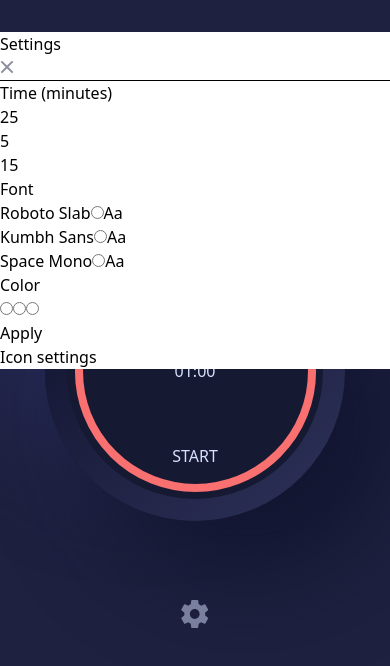
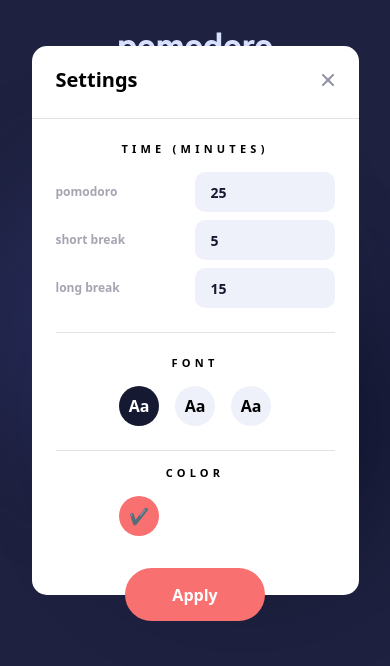
Before and after one commit to josemongedev/pomodoro-app, a React (Vite) app: page / in a window 390 px wide. Both pictures are taken after a click on the button 195 px from the left and 614 px from the top of the page. Shown: the top 666 px of the page. Built offline with nearby package versions, Linux system fonts and the light colour scheme.

Commit message:
Fixed styling on mobile screen size Fixed fonts line heights

```diff
--- /dev/null
+++ b/src/components/ColorRadio.css
@@ -0,0 +1,6 @@
+input:checked + .check-icon {
+  display: inline-block;
+}
+input + .check-icon {
+  display: none;
+}
--- a/src/components/ColorRadio.tsx
+++ b/src/components/ColorRadio.tsx
@@ -1,11 +1,23 @@
+import "./ColorRadio.css";
 type Props = {
-  name: string;
+  color: string;
 };
 
-const ColorRadio = ({ name }: Props) => {
+const ColorRadio = ({ color }: Props) => {
   return (
-    <label htmlFor={name}>
-      <input type="radio" name={name} id={name} />
+    <label
+      htmlFor={color}
+      className={`w-10 aspect-square grid place-items-center rounded-full bg-${color} hover:cursor-pointer`}
+    >
+      <input
+        type="radio"
+        name={"color"}
+        id={color}
+        value={color}
+        hidden
+        defaultChecked={"lightorange" === color}
+      />
+      <span className="check-icon">✔</span>
     </label>
   );
 };
--- a/src/components/Fields.tsx
+++ b/src/components/Fields.tsx
@@ -6,9 +6,11 @@ type Props = {
 
 const Fields = ({ legend, children }: PropsWithChildren<Props>) => {
   return (
-    <fieldset>
-      <legend>{legend}</legend>
-      <div>{children}</div>
+    <fieldset className="w-full">
+      <legend className="uppercase text-xxs-sp font-bold text-center w-full leading-none">
+        {legend}
+      </legend>
+      <div className="mt-[18px] flex flex-col gap-2">{children}</div>
     </fieldset>
   );
 };
--- a/src/components/FontRadio.tsx
+++ b/src/components/FontRadio.tsx
@@ -1,15 +1,23 @@
 type Props = { fontName: string };
 
 const FontRadio = ({ fontName }: Props) => {
-  const kebabName = fontName.toLowerCase().split(" ").join("-");
   return (
-    <div>
-      <span>{fontName}</span>
-      <label htmlFor={kebabName}>
-        <input type="radio" name={kebabName} id={kebabName} />
-        <span className={`font-${kebabName}`}>Aa</span>
-      </label>
-    </div>
+    <label htmlFor={fontName} className="cursor-pointer">
+      <input
+        type="radio"
+        name={"fontName"}
+        id={fontName}
+        className="peer"
+        hidden
+        value={fontName}
+        defaultChecked={fontName === "roboto-slab"}
+      />
+      <div
+        className={`font-${fontName} font-bold w-10 aspect-square grid place-items-center rounded-full bg-whitegray peer-checked:bg-blueblack peer-checked:text-white`}
+      >
+        Aa
+      </div>
+    </label>
   );
 };
 
--- a/src/components/MinutesInput.tsx
+++ b/src/components/MinutesInput.tsx
@@ -5,8 +5,17 @@ type Props = {
 
 const MinutesInput = ({ name, initial }: Props) => {
   return (
-    <label htmlFor={name}>
-      <input type="number" name={name} id={name} defaultValue={initial} />
+    <label htmlFor={name} className="w-full flex justify-between items-center">
+      <span className="text-xs font-bold text-navy opacity-40">
+        {name.split("-").join(" ")}
+      </span>
+      <input
+        className="bg-whitegray rounded-[10px] w-[140px] h-10 p-4 font-bold text-md text-blueblack"
+        type="number"
+        name={name}
+        id={name}
+        defaultValue={initial}
+      />
     </label>
   );
 };
--- a/src/components/RadialProgressbar.tsx
+++ b/src/components/RadialProgressbar.tsx
@@ -7,8 +7,9 @@ type Props = {
   strokeSvg: string;
 };
 
-const radius = 317 / 2;
-const cirumference = radius * 2 * Math.PI;
+const SVG_WIDTH = 340; //tablet and desktop width
+const RADIUS = 317 / 2;
+const CIRCUMFERENCE = RADIUS * 2 * Math.PI;
 
 const RadialProgressbar = ({
   minutes,
@@ -18,36 +19,35 @@ const RadialProgressbar = ({
 }: Props) => {
   const progressOffset = useMemo(() => {
     const percent = (minutes * 60 + seconds) / (interval * 60);
-    return cirumference - cirumference * percent;
+    return CIRCUMFERENCE - CIRCUMFERENCE * percent;
   }, [interval, minutes, seconds]);
-  const svgWidth = 339;
   return (
     <svg
       className="absolute scale-[0.735] tablet:scale-100"
-      width={svgWidth}
-      height={svgWidth}
-      viewBox={`0 0 ${svgWidth} ${svgWidth}`}
+      width={SVG_WIDTH}
+      height={SVG_WIDTH}
+      viewBox={`0 0 ${SVG_WIDTH} ${SVG_WIDTH}`}
     >
       <circle
-        cx={svgWidth / 2}
-        cy={svgWidth / 2}
+        cx={SVG_WIDTH / 2}
+        cy={SVG_WIDTH / 2}
         strokeWidth={"11px"}
-        r={radius}
+        r={RADIUS}
         className="fill-none stroke-blueblack"
       />
       <circle
-        cx={svgWidth / 2}
-        cy={svgWidth / 2}
+        cx={SVG_WIDTH / 2}
+        cy={SVG_WIDTH / 2}
         strokeWidth={"11px"}
-        r={radius}
+        r={RADIUS}
         className={`fill-none ${strokeSvg}`}
         style={{
-          strokeDasharray: cirumference,
+          strokeDasharray: CIRCUMFERENCE,
           strokeDashoffset: progressOffset,
           strokeLinecap: "round",
           strokeLinejoin: "round",
         }}
-        transform={`rotate(-90 ${svgWidth / 2} ${svgWidth / 2})`}
+        transform={`rotate(-90 ${SVG_WIDTH / 2} ${SVG_WIDTH / 2})`}
       />
     </svg>
   );
--- a/src/components/Settings.tsx
+++ b/src/components/Settings.tsx
@@ -14,35 +14,48 @@ const Settings = ({ open, setOpen }: Props) => {
   return (
     <>
       {open ? (
-        <dialog open>
-          <h1 className="font">Settings</h1>
-          <button onClick={onCloseClick}>
-            <IconClose />
-          </button>
-          <hr />
-          <form>
+        <dialog
+          open
+          className="top-[46px] w-[327px] h-[549px] rounded-[15px] py-6 px-0 z-50"
+        >
+          <div className="px-6 flex justify-between">
+            <h1 className="text-2xl font-bold">Settings</h1>
+            <button onClick={onCloseClick}>
+              <IconClose />
+            </button>
+          </div>
+          <hr className="h-[1px] mt-7 mb-6 bg-hrwhite border-0" />
+          <form className="px-6 flex items-center flex-col">
             <Fields legend="Time (minutes)">
               <MinutesInput name="pomodoro" initial={25} />
               <MinutesInput name="short-break" initial={5} />
               <MinutesInput name="long-break" initial={15} />
             </Fields>
 
+            <hr className="w-full h-[1px] mt-6 mb-6 bg-hrwhite border-0" />
+
             <Fields legend="Font">
-              <FontRadio key="roboto-slab" fontName="Roboto Slab" />
-              <FontRadio key="kumbh-sans" fontName="Kumbh Sans" />
-              <FontRadio key="space-mono" fontName="Space Mono" />
+              <div className="flex justify-center gap-4">
+                <FontRadio key="roboto-slab" fontName="roboto-slab" />
+                <FontRadio key="kumbh-sans" fontName="kumbh-sans" />
+                <FontRadio key="space-mono" fontName="space-mono" />
+              </div>
             </Fields>
 
+            <hr className="w-full h-[1px] mt-6 mb-4 bg-hrwhite border-0" />
+
             <Fields legend="Color">
-              <ColorRadio name="lightorange" />
-              <ColorRadio name="skyblue" />
-              <ColorRadio name="fuchsia" />
+              <div className="flex justify-center gap-4">
+                <ColorRadio color="lightorange" />
+                <ColorRadio color="skyblue" />
+                <ColorRadio color="fuchsia" />
+              </div>
             </Fields>
 
-            <button>Apply</button>
+            <button className="relative mt-8 rounded-[26.5px] bg-lightorange w-[140px] h-[53px] text-white text-xl font-bold">
+              Apply
+            </button>
           </form>
-
-          <button>Icon settings</button>
         </dialog>
       ) : null}
     </>
--- a/src/components/Timer.tsx
+++ b/src/components/Timer.tsx
@@ -20,7 +20,7 @@ function Timer() {
   const buttonStyle =
     "h-12 font-bold text-xs tablet:text-sm px-5 tablet:px-[25] rounded-3xl w-max";
   const buttonClickedClasses = `${buttonStyle} bg-lightorange text-navy px-[23px]`;
-  const buttonInactiveClasses = `${buttonStyle} opacity-40`;
+  const buttonInactiveClasses = `${buttonStyle} opacity-40 hover:opacity-100`;
   const getButtonStyleByState = (state: EStateName) =>
     timerState === state ? buttonClickedClasses : buttonInactiveClasses;
 
@@ -50,15 +50,16 @@ function Timer() {
         </nav>
       </div>
 
-      <TimerDisplay minutesInterval={1} />
+      <TimerDisplay minutesInterval={minutesInterval} />
 
+      {!modalOpen && (
         <button
           className="mt-[79px] tablet:mt-36 desktop:mt-[63px] relative"
           onClick={onModalToggle}
         >
           <IconSettings />
         </button>
-
+      )}
       <Settings open={modalOpen} setOpen={setModalOpen} />
     </article>
   );
--- a/src/components/TimerDisplay.tsx
+++ b/src/components/TimerDisplay.tsx
@@ -25,28 +25,28 @@ const TimerDisplay = React.memo(({ minutesInterval }: Props) => {
   return (
     <section className="w-[300px] tablet:w-[410px] aspect-square rounded-full bg-blueblack grid place-items-center shadow-lg">
       <div className="w-full bg-gradient-to-br from-black to-blue rounded-full grid place-items-center p-[22px]">
-        <div className="w-full aspect-square bg-blueblack rounded-full grid grid-rows-3 grid-cols-1 place-items-center">
-          <span className="row-start-2">
+        <div className="w-full aspect-square bg-blueblack rounded-full grid grid-rows-6 grid-cols-1 place-items-center">
+          <span className="row-start-3 row-end-5 text-4xl font-bold">
             {addLeadZeroPad(minutes)}:{addLeadZeroPad(seconds)}
           </span>
-          <div className="row-start-3 relative z-10">
+          <div className="w-full flex justify-center row-start-5 relative z-10">
             <button
               onClick={onTimerStart}
-              className={`uppercase ${hideStartButton()}`}
+              className={`uppercase hover:text-lightorange text-md-sp ${hideStartButton()}`}
             >
-              start
+              &nbsp;start
             </button>
             <button
               onClick={onTimerPause}
-              className={`uppercase ${hidePauseButton()}`}
+              className={`uppercase hover:text-lightorange text-md-sp ${hidePauseButton()}`}
             >
-              pause
+              &nbsp;pause
             </button>
             <button
               onClick={onTimerRestart}
-              className={`uppercase ${hideRestartButton()}`}
+              className={`uppercase hover:text-lightorange text-md-sp ${hideRestartButton()}`}
             >
-              restart
+              &nbsp;restart
             </button>
           </div>
           <RadialProgressbar
--- a/tailwind.config.js
+++ b/tailwind.config.js
@@ -22,18 +22,34 @@ module.exports = {
       whitegray: "#EFF1FA",
       fuchsia: "#D881F8",
       white: "#FFFFFF",
+      hrwhite: "#E3E1E1",
       timergradient: "linear-gradient(315deg, #2E325A 0%, #0E112A 100%)",
     },
     boxShadow: {
       lg: "50px 50px 100px 0px #121530, -50px -50px 100px 0px #272C5A",
     },
-    extend: {
-      fontFamily: {
-        "kumbh-sans": ["'Kumbh Sans'", ...defaultTheme.fontFamily.sans],
-        "roboto-slab": ["'Roboto Slab'", ...defaultTheme.fontFamily.serif],
-        "space-mono": ["'Space Mono'", ...defaultTheme.fontFamily.mono],
-      },
+    fontSize: {
+      "xxs-sp": ["11px", { lineHeight: 1, letterSpacing: "4.23px" }],
+      xs: ["12px", { lineHeight: 1 }],
+      "sm-sp": ["13px", { lineHeight: 1, letterSpacing: "5px" }],
+      sm: ["13px", { lineHeight: 1 }],
+      md: ["14px", { lineHeight: 1 }],
+      "md-sp": ["14px", { lineHeight: 1, letterSpacing: "13.125px" }],
+      lg: ["15px", { lineHeight: 1 }],
+      "xl-sp": ["16px", , { lineHeight: 1, letterSpacing: "15px" }],
+      xl: ["16px", { lineHeight: 1 }],
+      "2xl": ["20px", { lineHeight: 1 }],
+      "3xl": ["28px", { lineHeight: 1 }],
+      "4xl": ["80px", { lineHeight: 1 }],
+      "5xl": ["88px", { lineHeight: 1 }],
+      "6xl": ["100px", { lineHeight: 1 }],
     },
+    fontFamily: {
+      "kumbh-sans": ["'Kumbh Sans'", ...defaultTheme.fontFamily.sans],
+      "roboto-slab": ["'Roboto Slab'", ...defaultTheme.fontFamily.serif],
+      "space-mono": ["'Space Mono'", ...defaultTheme.fontFamily.mono],
+    },
+    extend: {},
   },
   plugins: [],
 };
```
Lines whose indentation alone changed are shown as unchanged.
